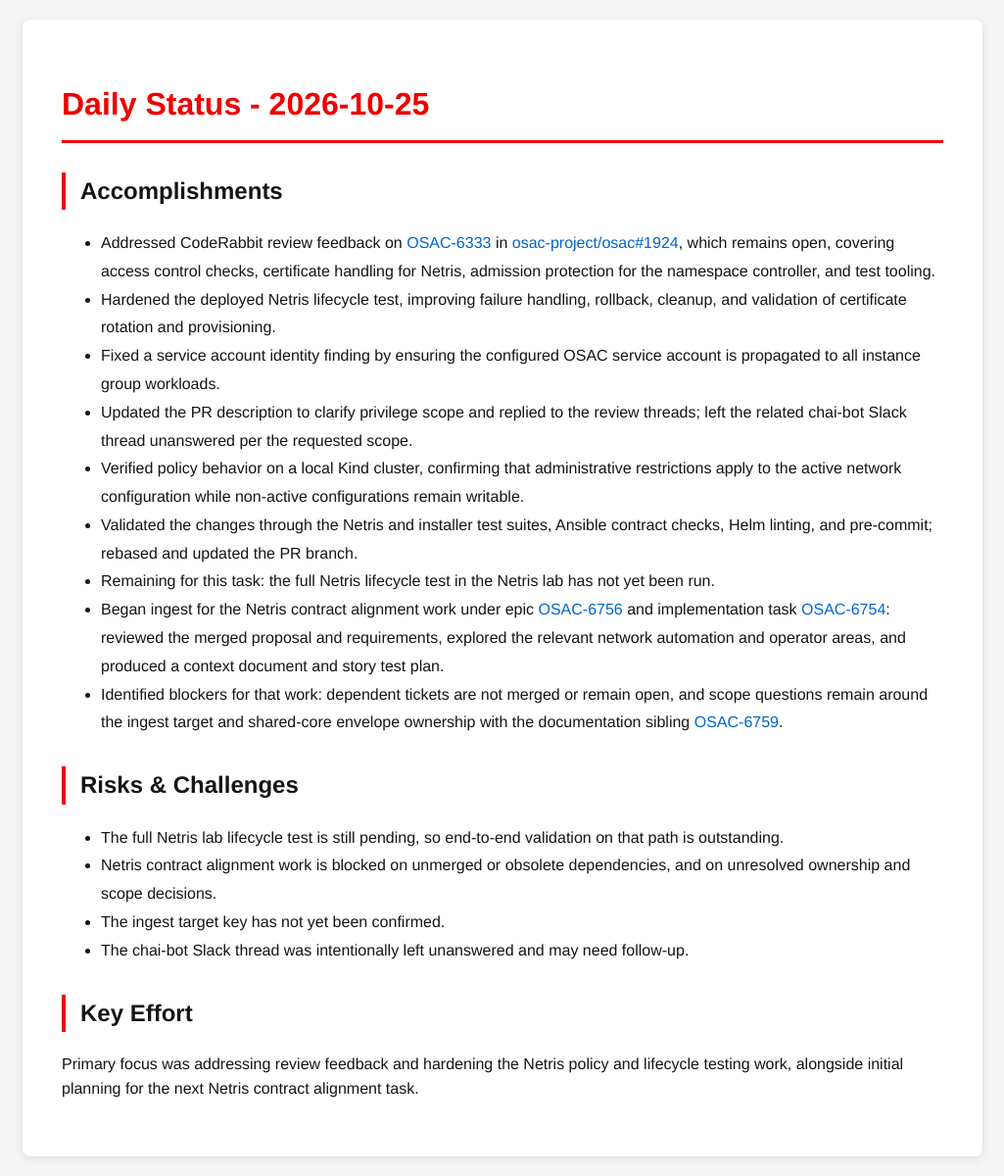
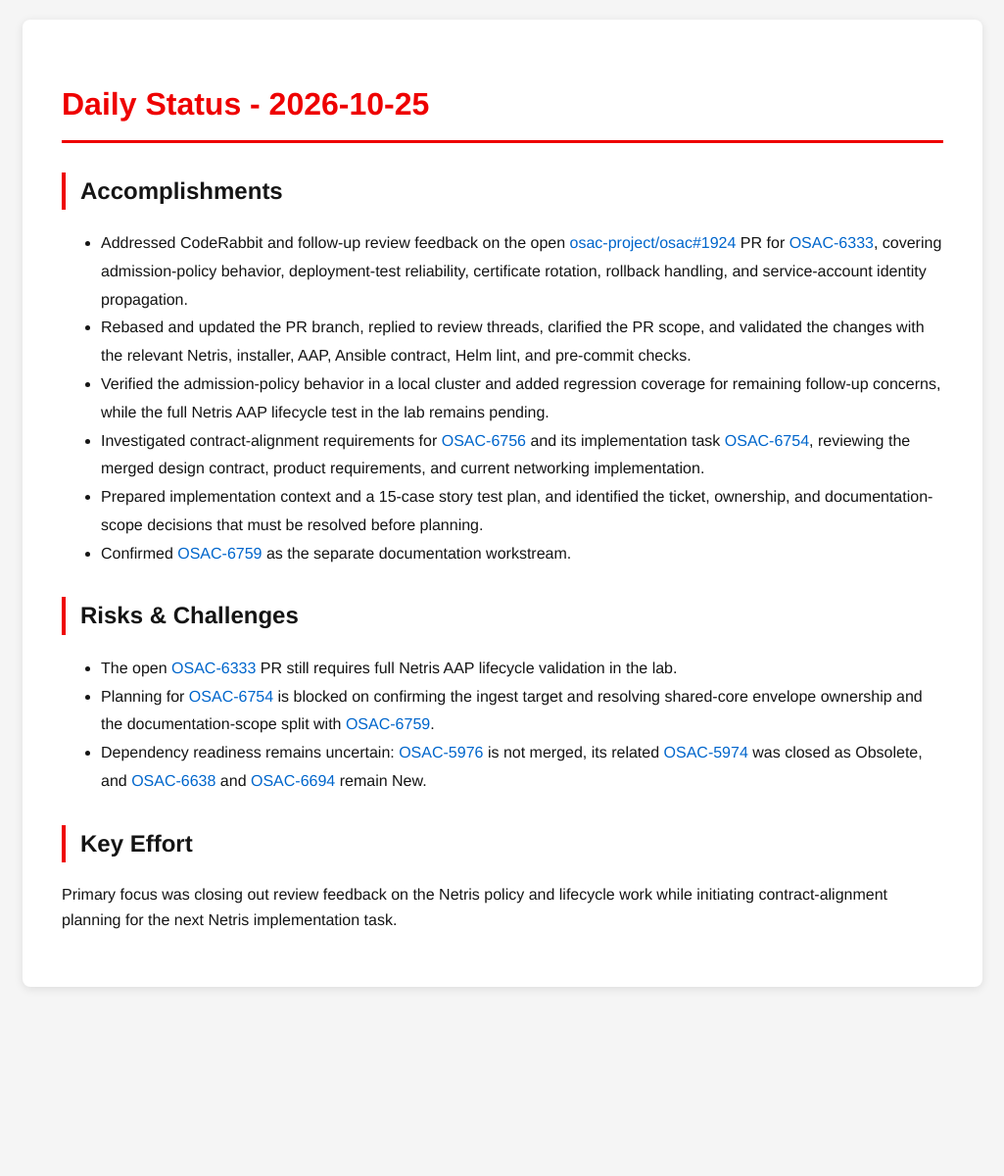
Before and after one commit to tzvatot/daily-status, a Jekyll site: the page built from 2026-10-25.md, in a window 1280 px wide. Shown: the whole page at 98% size, without its empty margins (127-1152 px from the left). Built offline with Jekyll 4.4.1, drawn with Linux system fonts in a browser that asks for light colours; after the commit the page ends 1027 px from its top, so only the background shows below that.

Commit message:
Daily status update - 2026-10-25

```diff
--- a/2026-10-25.md
+++ b/2026-10-25.md
@@ -7,21 +7,17 @@
 # Daily Status - 2026-10-25
 
 ## Accomplishments
-- Addressed CodeRabbit review feedback on [OSAC-6333](https://redhat.atlassian.net/browse/OSAC-6333) in [osac-project/osac#1924](https://github.com/osac-project/osac/pull/1924), which remains open, covering access control checks, certificate handling for Netris, admission protection for the namespace controller, and test tooling.
-- Hardened the deployed Netris lifecycle test, improving failure handling, rollback, cleanup, and validation of certificate rotation and provisioning.
-- Fixed a service account identity finding by ensuring the configured OSAC service account is propagated to all instance group workloads.
-- Updated the PR description to clarify privilege scope and replied to the review threads; left the related chai-bot Slack thread unanswered per the requested scope.
-- Verified policy behavior on a local Kind cluster, confirming that administrative restrictions apply to the active network configuration while non-active configurations remain writable.
-- Validated the changes through the Netris and installer test suites, Ansible contract checks, Helm linting, and pre-commit; rebased and updated the PR branch.
-- Remaining for this task: the full Netris lifecycle test in the Netris lab has not yet been run.
-- Began ingest for the Netris contract alignment work under epic [OSAC-6756](https://redhat.atlassian.net/browse/OSAC-6756) and implementation task [OSAC-6754](https://redhat.atlassian.net/browse/OSAC-6754): reviewed the merged proposal and requirements, explored the relevant network automation and operator areas, and produced a context document and story test plan.
-- Identified blockers for that work: dependent tickets are not merged or remain open, and scope questions remain around the ingest target and shared-core envelope ownership with the documentation sibling [OSAC-6759](https://redhat.atlassian.net/browse/OSAC-6759).
+- Addressed CodeRabbit and follow-up review feedback on the open [osac-project/osac#1924](https://github.com/osac-project/osac/pull/1924) PR for [OSAC-6333](https://redhat.atlassian.net/browse/OSAC-6333), covering admission-policy behavior, deployment-test reliability, certificate rotation, rollback handling, and service-account identity propagation.
+- Rebased and updated the PR branch, replied to review threads, clarified the PR scope, and validated the changes with the relevant Netris, installer, AAP, Ansible contract, Helm lint, and pre-commit checks.
+- Verified the admission-policy behavior in a local cluster and added regression coverage for remaining follow-up concerns, while the full Netris AAP lifecycle test in the lab remains pending.
+- Investigated contract-alignment requirements for [OSAC-6756](https://redhat.atlassian.net/browse/OSAC-6756) and its implementation task [OSAC-6754](https://redhat.atlassian.net/browse/OSAC-6754), reviewing the merged design contract, product requirements, and current networking implementation.
+- Prepared implementation context and a 15-case story test plan, and identified the ticket, ownership, and documentation-scope decisions that must be resolved before planning.
+- Confirmed [OSAC-6759](https://redhat.atlassian.net/browse/OSAC-6759) as the separate documentation workstream.
 
 ## Risks & Challenges
-- The full Netris lab lifecycle test is still pending, so end-to-end validation on that path is outstanding.
-- Netris contract alignment work is blocked on unmerged or obsolete dependencies, and on unresolved ownership and scope decisions.
-- The ingest target key has not yet been confirmed.
-- The chai-bot Slack thread was intentionally left unanswered and may need follow-up.
+- The open [OSAC-6333](https://redhat.atlassian.net/browse/OSAC-6333) PR still requires full Netris AAP lifecycle validation in the lab.
+- Planning for [OSAC-6754](https://redhat.atlassian.net/browse/OSAC-6754) is blocked on confirming the ingest target and resolving shared-core envelope ownership and the documentation-scope split with [OSAC-6759](https://redhat.atlassian.net/browse/OSAC-6759).
+- Dependency readiness remains uncertain: [OSAC-5976](https://redhat.atlassian.net/browse/OSAC-5976) is not merged, its related [OSAC-5974](https://redhat.atlassian.net/browse/OSAC-5974) was closed as Obsolete, and [OSAC-6638](https://redhat.atlassian.net/browse/OSAC-6638) and [OSAC-6694](https://redhat.atlassian.net/browse/OSAC-6694) remain New.
 
 ## Key Effort
-Primary focus was addressing review feedback and hardening the Netris policy and lifecycle testing work, alongside initial planning for the next Netris contract alignment task.
+Primary focus was closing out review feedback on the Netris policy and lifecycle work while initiating contract-alignment planning for the next Netris implementation task.
```
